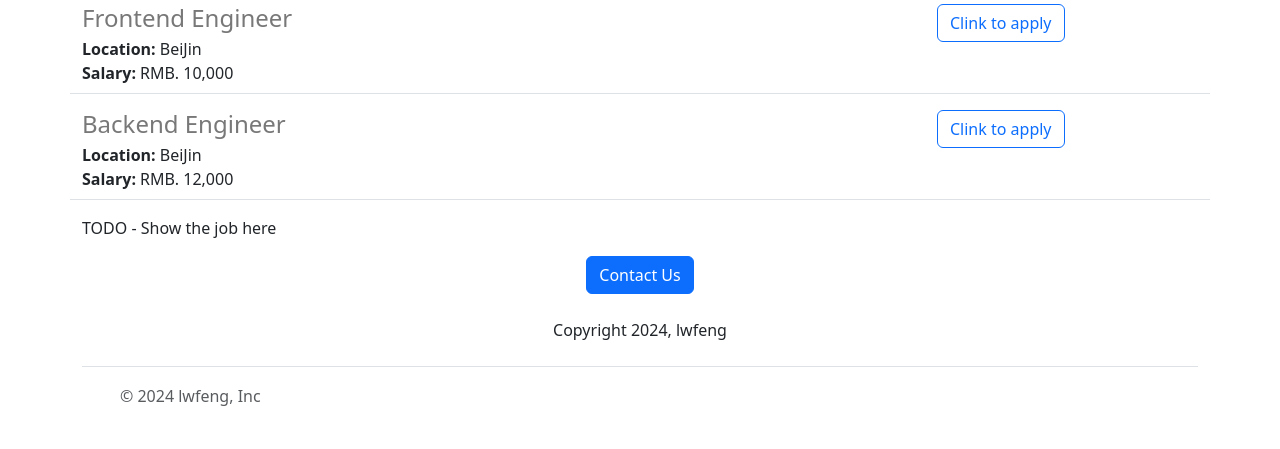
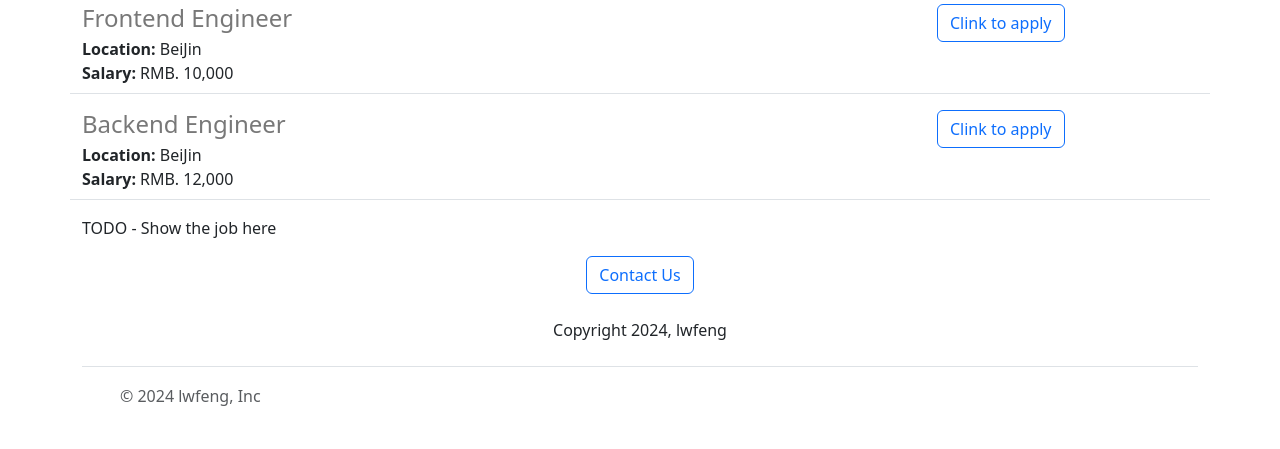
Before and after one commit to lwfeng-ch/lwfeng-website, a Flask app: page / in a window 1280 px wide. Shown: the part 1114-1563 px from the top of the page. Run offline with Flask 3, Linux system fonts and the light colour scheme.

Commit message:
add page1 change some data

```diff
--- a/templates/home2.html
+++ b/templates/home2.html
@@ -46,7 +46,9 @@
         </div>
         <p>TODO - Show the job here</p>
         <div class="text-center">
-        <button class="btn btn-primary">Contact Us</button>
+        <!--<button class="btn btn-primary">Contact Us</button>-->
+            <a href="https://v8.chaoxing.com/"
+           type="button" class="btn btn-outline-primary">Contact Us</a>
             <p class="mt-4">Copyright 2024, {{company_name}}</p>
         </div>
     </div>
--- a/templates/job_item.html
+++ b/templates/job_item.html
@@ -13,7 +13,10 @@
         </div>
         {% endif %}
     </div>
-    <div class="col-3">
-        <button type="button" class="btn btn-outline-primary">Clink to apply</button>
+    <div class="col-3 padding-right:16px">
+      <a href="https://www.xuexi.cn/index.html#:~:text=%E4%B9%A0%E8%BF%91%E5%B9%B3%EF%BC%9A%E5%8D%83%E6%96%B9"
+           type="button" class="btn btn-outline-primary">Clink to apply</a>
+        <!--<a href="mailto:hello@domainoflwfeng.us.kg?subject=Application for {{job['title']}}"
+           type="button" class="btn btn-outline-primary" >Clink to apply</a>-->
     </div>
 </div>
```
